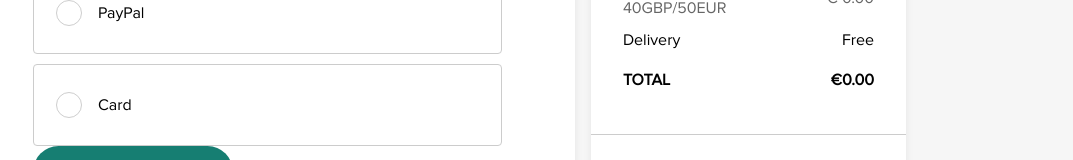
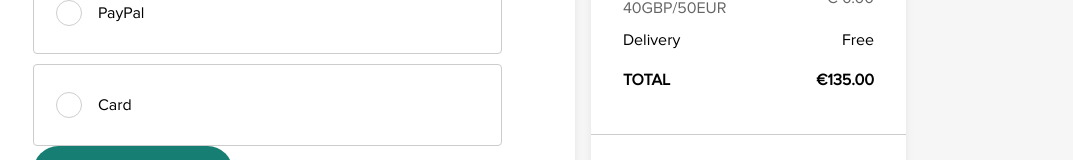
Before and after one commit to Stanislawwb/New-Era-Cap, a React (Vite) app: page /payment in a window 1280 px wide. Shown: the part 305-465 px from the top of the page, without its empty margins (207-1280 px from the left). Built offline with nearby package versions, Linux system fonts and the light colour scheme; data requests are answered from the project's data file.

Commit message:
Separateing fetching of products and promo codes logic

```diff
--- a/src/components/Sidebar.jsx
+++ b/src/components/Sidebar.jsx
@@ -4,59 +4,22 @@ import { FormContext } from "./FormContext";
 import { useLocation } from "react-router-dom";
 import DeliveryDetails from "./DeliveryDetails";
 import useSectionHeight from "./useSectionHeight";
+import useFetchProducts from "./useFetchProducts";
+import usePromoCode from "./usePromoCode";
 
 const Sidebar = () => {
-  const [products, setProducts] = useState([]);
-  const [loading, setLoading] = useState(true);
+  const { products, loading } = useFetchProducts();
+  const { promoCodes, appliedPromoCode, applyPromoCode, error } =
+    usePromoCode();
+
   const [subTotal, setSubTotal] = useState(0);
-  const [appliedPromoCode, setAppliedPromoCode] = useState(null);
+  const [promoCodeValue, setPromoCodeValue] = useState("");
 
   const { deliveryInfo, promoCode, setPromoCode, total, setTotal } =
     useContext(FormContext);
 
-  const [promoCodes, setPromoCodes] = useState([]);
-  const [error, setError] = useState(false);
-
   const location = useLocation();
   const { formData } = useContext(FormContext);
-
-  useEffect(() => {
-    const fetchingData = async () => {
-      try {
-        const response = await fetch("http://localhost:3000/products");
-
-        if (!response.ok) {
-          throw new Error("Bad response");
-        }
-
-        const data = await response.json();
-
-        setProducts(data);
-        setLoading(false);
-      } catch (error) {
-        console.log("Error", error);
-        setLoading(false);
-      }
-
-      try {
-        const promoCodesResponse = await fetch(
-          "http://localhost:3000/promoCodes"
-        );
-
-        if (!promoCodesResponse.ok) {
-          throw new Error("Bad Response");
-        }
-
-        const promoCodesData = await promoCodesResponse.json();
-
-        setPromoCodes(promoCodesData);
-      } catch (error) {
-        console.log("Error", error);
-      }
-    };
-
-    fetchingData();
-  }, []);
 
   // Subtotal Calculation
   useEffect(() => {
@@ -85,7 +48,7 @@ const Sidebar = () => {
     }
 
     setTotal(finalTotal.toFixed(2));
-  }, [products, deliveryInfo.price, appliedPromoCode]);
+  }, [products, deliveryInfo.price, appliedPromoCode, promoCodes, subTotal]);
 
   // Accordions Height
   const [isCartOpen, setIsCartOpen] = useState(true);
@@ -97,22 +60,11 @@ const Sidebar = () => {
     useSectionHeight(isPromoCodeOpen);
 
   // Promo Code
-  const [promoCodeValue, setPromoCodeValue] = useState("");
 
   const handlePromoCode = (event) => {
     setPromoCodeValue(event.target.value);
   };
 
-  const applyPromoCode = () => {
-    setError(false);
-
-    if (promoCodes.find((code) => code.name === promoCodeValue)) {
-      setAppliedPromoCode(promoCodeValue);
-    } else {
-      setError(true);
-      console.log("Invalid promo code");
-    }
-  };
   return (
     <div className="sidebar">
       <div className="sidebar__inner">
@@ -205,7 +157,7 @@ const Sidebar = () => {
               <button
                 type="button"
                 disabled={promoCodeValue === ""}
-                onClick={applyPromoCode}
+                onClick={() => applyPromoCode(promoCodeValue)}
               >
                 Apply
               </button>
--- /dev/null
+++ b/src/components/useFetchProducts.jsx
@@ -0,0 +1,32 @@
+import { useState, useEffect } from "react";
+
+const useFetchProducts = () => {
+  const [products, setProducts] = useState([]);
+  const [loading, setLoading] = useState(true);
+
+  useEffect(() => {
+    const fetchProducts = async () => {
+      try {
+        const response = await fetch("http://localhost:3000/products");
+
+        if (!response.ok) {
+          throw new Error("Failed to fetch products");
+        }
+
+        const data = await response.json();
+
+        setProducts(data);
+      } catch (error) {
+        console.error("Error fetching products:", error);
+      } finally {
+        setLoading(false);
+      }
+    };
+
+    fetchProducts();
+  }, []);
+
+  return { products, loading };
+};
+
+export default useFetchProducts;
--- /dev/null
+++ b/src/components/usePromoCode.jsx
@@ -0,0 +1,35 @@
+import { useState, useEffect } from "react";
+
+const usePromoCode = () => {
+  const [promoCodes, setPromoCodes] = useState([]);
+  const [appliedPromoCode, setAppliedPromoCode] = useState(null);
+  const [error, setError] = useState(false);
+
+  useEffect(() => {
+    const fetchPromoCodes = async () => {
+      try {
+        const response = await fetch("http://localhost:3000/promoCodes");
+        if (!response.ok) throw new Error("Failed to fetch promo codes");
+        const data = await response.json();
+        setPromoCodes(data);
+      } catch (error) {
+        console.error("Error fetching promo codes:", error);
+      }
+    };
+
+    fetchPromoCodes();
+  }, []);
+
+  const applyPromoCode = (code) => {
+    setError(false);
+    if (promoCodes.some((promo) => promo.name === code)) {
+      setAppliedPromoCode(code);
+    } else {
+      setError(true);
+    }
+  };
+
+  return { promoCodes, appliedPromoCode, applyPromoCode, error };
+};
+
+export default usePromoCode;
```
